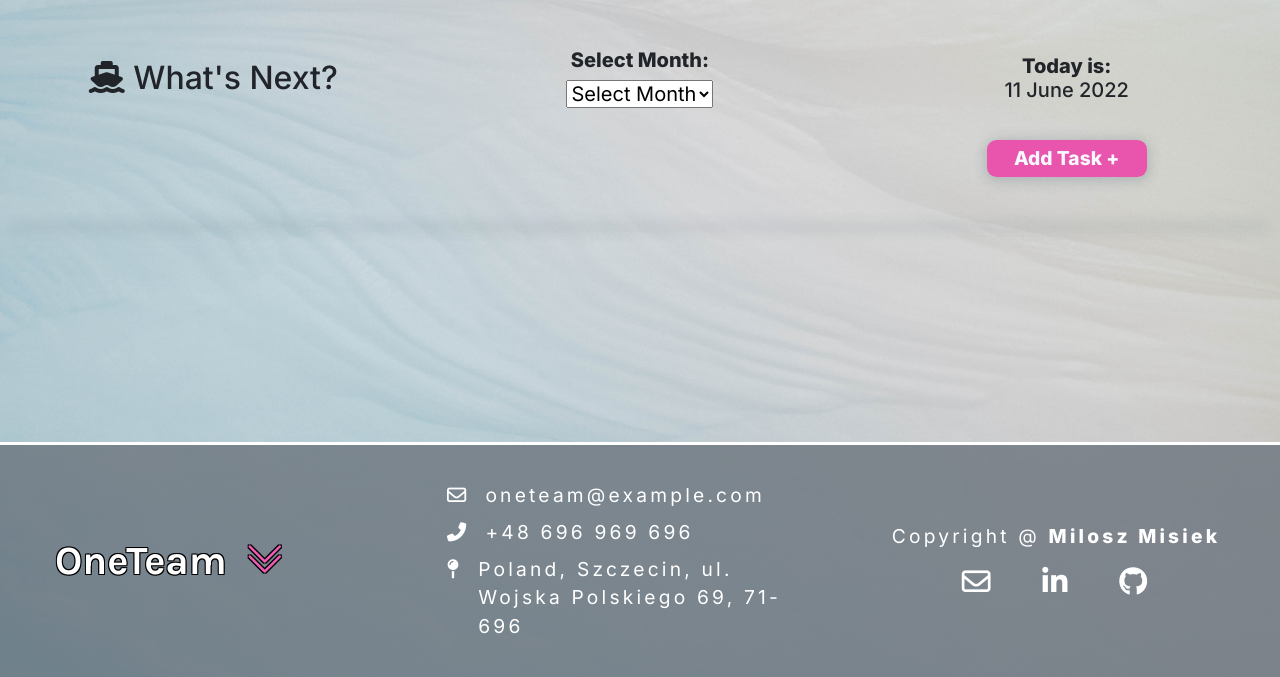
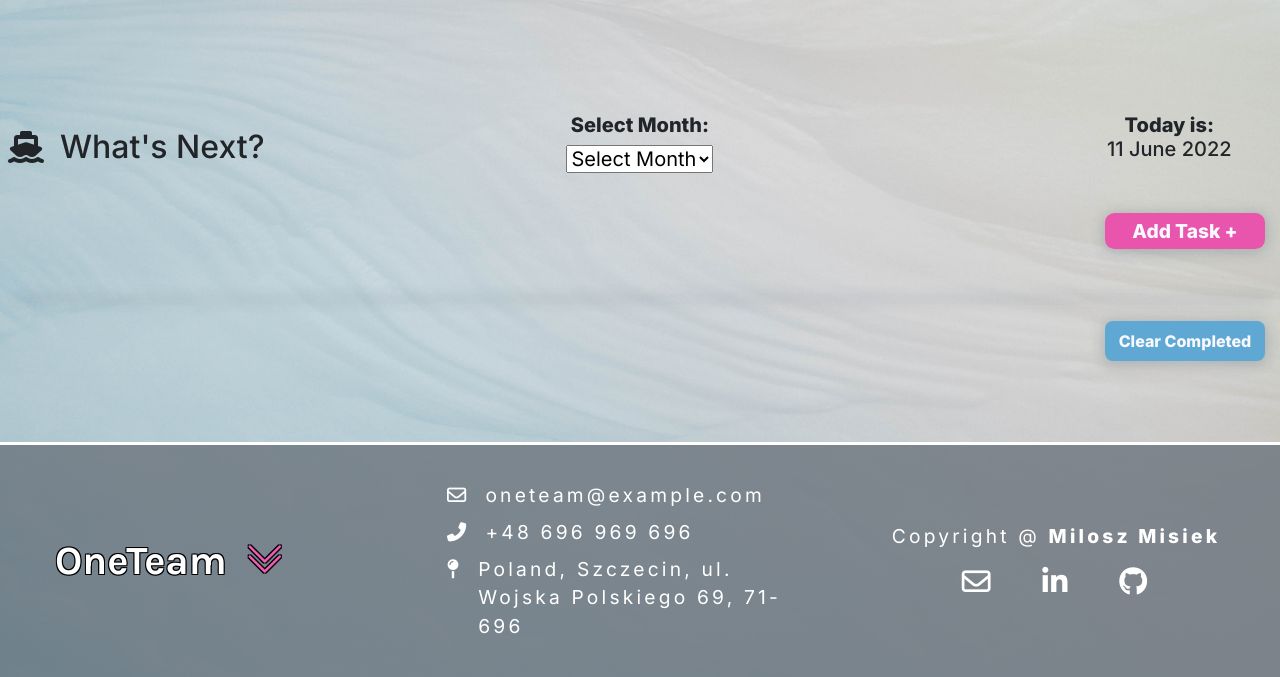
Before and after one commit to miloszmisiek/ci-pp4-one_team, a Django app: page /tasks/ in a window 1280 px wide. Shown: the part 123-800 px from the top of the page. Run offline with Django 3.2, Linux system fonts and the light colour scheme; data that the repository does not hold is empty; some libraries are stand-ins or nearby versions.

Commit message:
Style profile_home page and add clear completed btn - no func

```diff
--- a/static/css/base.css
+++ b/static/css/base.css
@@ -72,8 +72,8 @@ img {
     object-fit: contain;
 }
 
-main {
-    width: 100%;
+.mw-50 {
+    max-width: 50%!important;
 }
 
 /*------ Header ------*/
@@ -160,8 +160,6 @@ header {
     padding: 0.4em 2.0em 0.4em 2.0em
 }
 
-.add-task-btn
-
 .home-btn:hover {
     color: #000;
 }
@@ -204,7 +202,8 @@ header {
 }
 
 .get-started-btn:hover,
-.menu-btn:hover {
+.menu-btn:hover,
+.clear-completed-row .add-task-btn:hover {
     text-decoration: none;
     background-color: var(--clr-blue-shadow);
     color: white;
@@ -274,6 +273,10 @@ header {
 
 .hero-section-row {
     justify-content: center;
+}
+
+.profile-home-container {
+    max-width: 80em;
 }
 
 /*------ Forms ------*/
@@ -386,7 +389,6 @@ header {
 
 table {
     width: 100%;
-    max-width: 80em;
     border-collapse: collapse;
     margin: 5em auto 0;
     -webkit-box-shadow: 0px 2px 13px 2px rgb(34 60 80 / 20%);
@@ -420,6 +422,7 @@ table {
     align-items: center;
     padding: 0;
     background-color: #e955ad;;
+    margin: 0 0 0 auto;
     padding: 0.2em;
 }
 
@@ -432,6 +435,15 @@ table {
     text-decoration: none;
 }
 
+.clear-completed-row {
+    margin: 0 auto;
+}
+
+.clear-completed-row .add-task-btn {
+    font-size: 1rem;
+    padding: 0.5em;
+    background-color: var(--clr-blue);
+}
 
 /*------ Footer ------*/
 
--- a/tasks/templates/tasks/add_task.html
+++ b/tasks/templates/tasks/add_task.html
@@ -12,7 +12,6 @@
 {% endblock %}
 
 {% block content %}
-
 <form action="" method="post">
     {% csrf_token %}
     {{ form.as_p }}
--- a/tasks/templates/tasks/profile_home.html
+++ b/tasks/templates/tasks/profile_home.html
@@ -2,14 +2,13 @@
 {% load static %}
 
 {% block content %}
-<main>
-
-    <div class="container-fluid mt-5vh">
+<div class="container-fluid profile-home-container">
     <div class="row text-center">
-            <div class="col-4 p-2 m-auto h2">
-                <i class="fas fa-ship"></i> What's Next?
+        <div class="col-12 col-md-4 p-2 mx-auto mt-4 d-flex">
+            <h2 class="d-flex justify-content-between align-self-center"><i
+                    class="fas fa-ship pr-3 align-self-center"></i> What's Next?</h2>
         </div>
-            <div class="col-4 p-2 m-auto h5">
+        <div class="col-12 col-md-4 p-2 mx-auto mt-4 h5">
             <form action="" method="get" id="my_form">
                 <label for="months"><strong>Select Month:</strong></label>
                 <select onchange="submit_form()" class="d-block mx-auto" name="months" id="months">
@@ -29,9 +28,10 @@
                 </select>
             </form>
         </div>
-            <div class="col-4 p-2 h5 m-auto">
-                <strong>Today is:</strong>
+        <div class="col-12 col-md-4 p-2 h5 mx-auto mt-4">
+            <div class="mw-50 w-100 ml-auto"><strong>Today is:</strong>
                 <div id="date"></div>
+            </div>
         </div>
     </div>
     <div class="row text-right">
@@ -79,6 +79,13 @@
             </table>
         </div>
     </div>
+    <div class="row text-right clear-completed-row">
+        <div class="col-12 mx-auto col-sm-4 mt-4 ml-sm-auto mr-sm-0 pr-0 text-center">
+            <div class="add-task-btn mr-sm-0">
+                <a href="#">Clear Completed</a>
+            </div>
+        </div>
+    </div>
 
     <div class="modal fade" id="exampleModal" tabindex="-1" role="dialog" aria-labelledby="exampleModalLabel"
         aria-hidden="true">
@@ -96,8 +103,9 @@
     </div>
 </div>
 
-</main>
+{% endblock %}
 
+{% block postloadjs %}
 <script>
     document.addEventListener("DOMContentLoaded", () => {
         let month = window.location.href.split('months=')[1];
@@ -150,5 +158,4 @@
         let month = window.location.href.split('months=')[1];
     }
 </script>
-
-{% endblock %}
+{% endblock%}
--- a/tasks/views.py
+++ b/tasks/views.py
@@ -10,7 +10,11 @@ from .forms import AddTask
 def profile_home(request):
     """ A view to return the tasks home page """
 
+    show_completed = True
     tasks = Task.objects.all()
+
+    if not show_completed:
+        tasks = tasks.exclude(status=1)
 
     if request.GET:
         if 'months' in request.GET:
--- a/templates/base.html
+++ b/templates/base.html
@@ -73,8 +73,8 @@
                             </a>
                         </li>
                         <li class="list-inline-item dropdown">
-                            <a class="nav-link" href="#" id="user-options" data-toggle="dropdown"
-                                aria-haspopup="true" aria-expanded="false">
+                            <a class="nav-link" href="#" id="user-options" data-toggle="dropdown" aria-haspopup="true"
+                                aria-expanded="false">
                                 <div class="my-0 mx-md-5 white-font menu-btn text-center">
                                     Menu
                                 </div>
@@ -105,14 +105,16 @@
     {% block page_header %}
     {% endblock %}
 
-    {% block content %}
+    <main role="main" class="w-100 h-100 m-auto">
+        {% block content %}
 
-    {% endblock %}
+        {% endblock %}
+    </main>
 
     {% block postloadjs %}
     {% endblock %}
 
-    <footer class="mt-auto container-fluid bg-gray">
+    <footer class="container-fluid bg-gray">
         <div class="row p-3">
             <div class="col-12 py-3 col-lg-4 my-auto text-center text-lg-left">
                 <a href="{% url 'home' %}" class="nav-link main-logo-link">
@@ -121,9 +123,15 @@
                 </a>
             </div>
             <div class="col-12 py-3 col-lg-4 my-auto text-center text-lg-left footer-text">
-                <div class="contact-info"><i class="far fa-envelope pr-3"></i><p class="py-1">oneteam@example.com</p></div>
-                <div class="contact-info"><i class="fas fa-phone-alt pr-3"></i><p class="py-1">+48 696 969 696</p></div>
-                <div class="contact-info contact-info-address"><i class="fas fa-map-pin pr-3"></i><p class="py-1">Poland, Szczecin, ul. Wojska Polskiego 69, 71-696</p></div>
+                <div class="contact-info"><i class="far fa-envelope pr-3"></i>
+                    <p class="py-1">oneteam@example.com</p>
+                </div>
+                <div class="contact-info"><i class="fas fa-phone-alt pr-3"></i>
+                    <p class="py-1">+48 696 969 696</p>
+                </div>
+                <div class="contact-info contact-info-address"><i class="fas fa-map-pin pr-3"></i>
+                    <p class="py-1">Poland, Szczecin, ul. Wojska Polskiego 69, 71-696</p>
+                </div>
             </div>
             <div class="col-12 py-3 col-lg-4 my-auto text-center footer-text">
                 <p>
@@ -133,17 +141,19 @@
                     <li class="list-inline-item px-3">
                         <a href="mailto:m1l0sz@protonmail.com" aria-label="Go to email page">
                             <i class="far fa-envelope" aria-hidden="true"></i>
-                          </a>
+                        </a>
                     </li>
                     <li class="list-inline-item px-3">
-                        <a href="https://www.linkedin.com/in/milosz-misiek/" target="_blank" rel="noopener" aria-label="Visit Milosz Misiek LinkedIn page">
+                        <a href="https://www.linkedin.com/in/milosz-misiek/" target="_blank" rel="noopener"
+                            aria-label="Visit Milosz Misiek LinkedIn page">
                             <i class="fab fa-linkedin-in" aria-hidden="true"></i>
-                          </a>
+                        </a>
                     </li>
                     <li class="list-inline-item px-3">
-                        <a href="https://github.com/miloszmisiek" target="_blank" rel="noopener" aria-label="Visit Milosz Misiek GitHub page">
+                        <a href="https://github.com/miloszmisiek" target="_blank" rel="noopener"
+                            aria-label="Visit Milosz Misiek GitHub page">
                             <i class="fab fa-github" aria-hidden="true"></i>
-                          </a>
+                        </a>
                     </li>
                 </ul>
             </div>
```
Also changed, not shown: home/templates/home/index.html (+4 -4 lines). Lines whose indentation alone changed are shown as unchanged.
